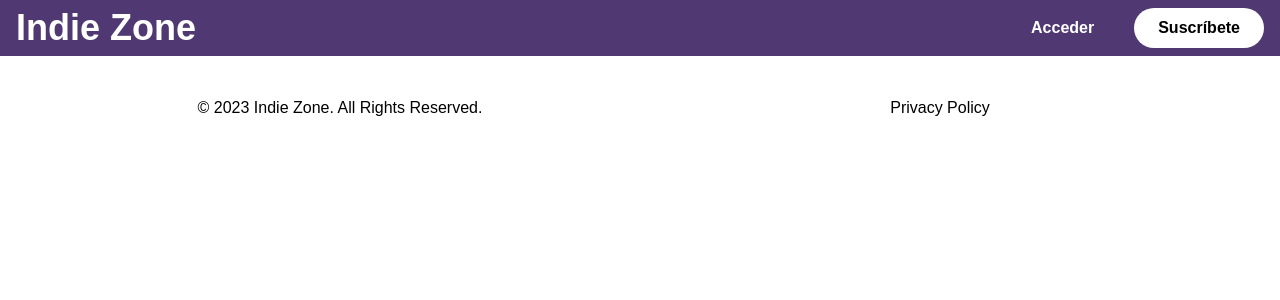
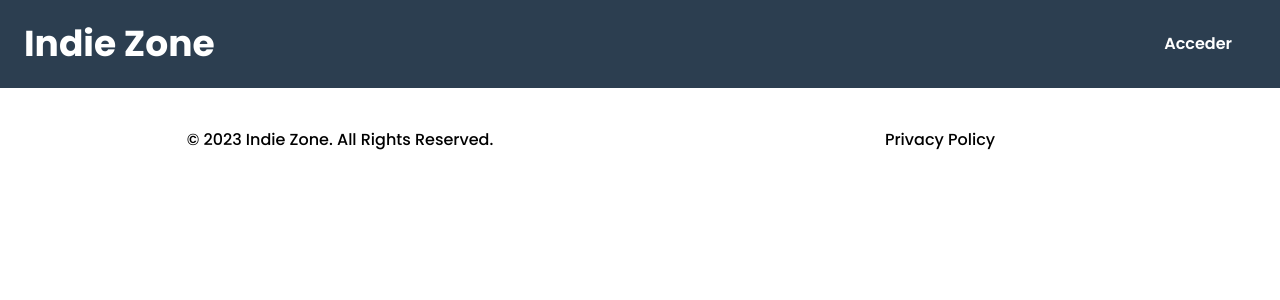
Before and after one commit to emanuelpps/s15-01-m-node-react-Private-, a React (Vite) app in the folder client/: page / in a window 1280 px wide. Shown: the top 300 px of the page. Built offline with nearby package versions, Linux system fonts and the light colour scheme.

Commit message:
cambio de paleta y fuente

```diff
--- a/client/index.html
+++ b/client/index.html
@@ -7,8 +7,10 @@
     <title>Indie Zone</title>
     <link rel="preconnect" href="https://fonts.googleapis.com" />
     <link rel="preconnect" href="https://fonts.gstatic.com" crossorigin />
+    <link rel="preconnect" href="https://fonts.googleapis.com" />
+    <link rel="preconnect" href="https://fonts.gstatic.com" crossorigin />
     <link
-      href="https://fonts.googleapis.com/css2?family=Work+Sans:ital,wght@0,100..900;1,100..900&display=swap"
+      href="https://fonts.googleapis.com/css2?family=Poppins:ital,wght@0,100;0,200;0,300;0,400;0,500;0,600;0,700;0,800;0,900;1,100;1,200;1,300;1,400;1,500;1,600;1,700;1,800;1,900&display=swap"
       rel="stylesheet"
     />
   </head>
--- a/client/src/components/Buttons.jsx
+++ b/client/src/components/Buttons.jsx
@@ -3,13 +3,13 @@ import classNames from "classnames";
 
 const buttonStyles = {
   primary:
-    "bg-transparent hover:bg-primary-700 text-white font-semibold py-2 px-6 rounded-full",
+    "bg-secondary-600 shadow-xl hover:bg-secondary-700 text-white font-semibold py-2 px-6 rounded-full",
   secondary:
-    "bg-contrast-500 hover:bg-contrast-700 text-white font-semibold py-2 px-6 rounded-full",
+    "bg-secondary-500 hover:bg-secondary-600 text-white font-semibold py-2 px-6 rounded-full",
   tertiary:
-    "bg-transparent hover:bg-primary-100 text-primary-500 font-semibold py-2 px-6 rounded-full",
+    "bg-transparent hover:bg-primary-100 text-white font-semibold py-2 px-6 rounded-full",
   quaternary:
-    "bg-white hover:bg-gray-100 text-black font-semibold py-2 px-6 rounded-full",
+    "bg-white shadow-xl hover:bg-gray-300 text-black font-semibold py-2 px-6 rounded-full",
   // se pueden agregar más variantes acá
 };
 
--- a/client/src/components/navbar/NavBar.jsx
+++ b/client/src/components/navbar/NavBar.jsx
@@ -3,17 +3,17 @@ import Buttons from "../../components/Buttons";
 
 const Navbar = () => {
   return (
-    <nav className="bg-primary-400 px-4 py-2 flex justify-between items-center">
+    <nav className="bg-primary-500 p-6 flex justify-between items-center">
       <div className="md:text-4xl font-bold text-white">
         <Link to="/">Indie Zone</Link>
       </div>
       <div className="md:space-x-4">
         <Link to="/login">
-          <Buttons variant="primary">Acceder</Buttons>
+          <Buttons variant="tertiary">Acceder</Buttons>
         </Link>
-        <Link to="/register">
+        {/* <Link to="/register">
           <Buttons variant="quaternary">Suscríbete</Buttons>
-        </Link>
+        </Link> */}
       </div>
     </nav>
   );
--- a/client/src/routes/root/Root.jsx
+++ b/client/src/routes/root/Root.jsx
@@ -1,10 +1,13 @@
 import NavBar from "../../components/navbar/NavBar";
 import Footer from "../../components/footer/Footer";
+import { Outlet, ScrollRestoration } from "react-router-dom";
 
 const Root = () => {
   return (
     <div>
       <NavBar />
+      <Outlet />
+      <ScrollRestoration />
       <Footer />
     </div>
   );
--- a/client/tailwind.config.js
+++ b/client/tailwind.config.js
@@ -7,49 +7,29 @@ export default {
   theme: {
     extend: {
       fontFamily: {
-        sans: ["WorkSans", "sans-serif"],
+        sans: ["Poppins", "sans-serif"],
       },
       colors: {
-        "primary-50": "#e9e6ee",
-        "primary-100": "#bbb2c9",
-        "primary-200": "#9a8daf",
-        "primary-300": "#6c598a",
-        "primary-400": "#503973",
-        "primary-500": "#240750",
-        "primary-600": "#210649",
-        "primary-700": "#1a0539",
-        "primary-800": "#14042c",
-        "primary-900": "#0f0322",
-        "secondary-50": "#ebedf0",
-        "secondary-100": "#c0c8cf",
-        "secondary-200": "#a2adb8",
-        "secondary-300": "#778797",
-        "secondary-400": "#5d7083",
-        "secondary-500": "#344c64",
-        "secondary-600": "#2f455b",
-        "secondary-700": "#253647",
-        "secondary-800": "#1d2a37",
-        "secondary-900": "#16202a",
-        "text-50": "#eef2f4",
-        "text-100": "#cbd6dc",
-        "text-200": "#b2c2cb",
-        "text-300": "#8ea7b3",
-        "text-400": "#7995a4",
-        "text-500": "#577b8d",
-        "text-600": "#4f7080",
-        "text-700": "#3e5764",
-        "text-800": "#30444e",
-        "text-900": "#25343b",
-        "contrast-50" :"#eef6f6",
-        "contrast-100" :"#cbe3e2",
-        "contrast-200" :"#b2d6d4",
-        "contrast-300" :"#8ec3c0",
-        "contrast-400" :"#79b8b4",
-        "contrast-500" :"#57a6a1",
-        "contrast-600" :"#4f9793",
-        "contrast-700" :"#3e7672",
-        "contrast-800" :"#305b59",
-        "contrast-900" :"#254644",
+        "primary-50": "##eaecee",
+        "primary-100": "#bec3c9",
+        "primary-200": "#9ea6af",
+        "primary-300": "#727e8a",
+        "primary-400": "#566573",
+        "primary-500": "#2c3e50",
+        "primary-600": "#283849",
+        "primary-700": "#1f2c39",
+        "primary-800": "#18222c",
+        "primary-900": "#121a22",
+        "secondary-50": "#fef2f0",
+        "secondary-100": "#fdd5d1",
+        "secondary-200": "#fbc1bb",
+        "secondary-300": "#faa59c",
+        "secondary-400": "#f99389",
+        "secondary-500": "#f7786b",
+        "secondary-600": "#e16d61",
+        "secondary-700": "#af554c",
+        "secondary-800": "#88423b",
+        "secondary-900": "#68322d",
       }
     },
   },
```
